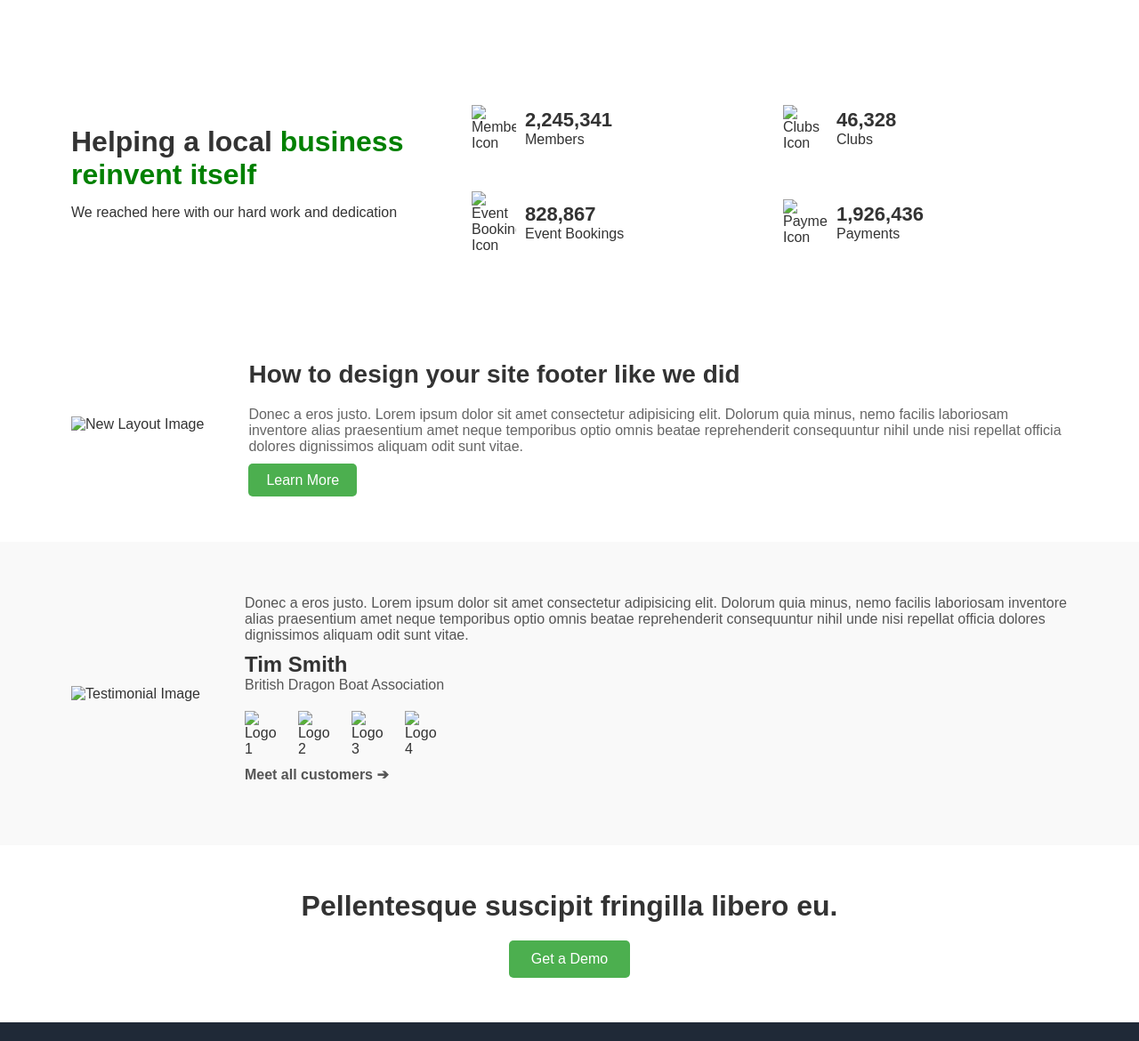
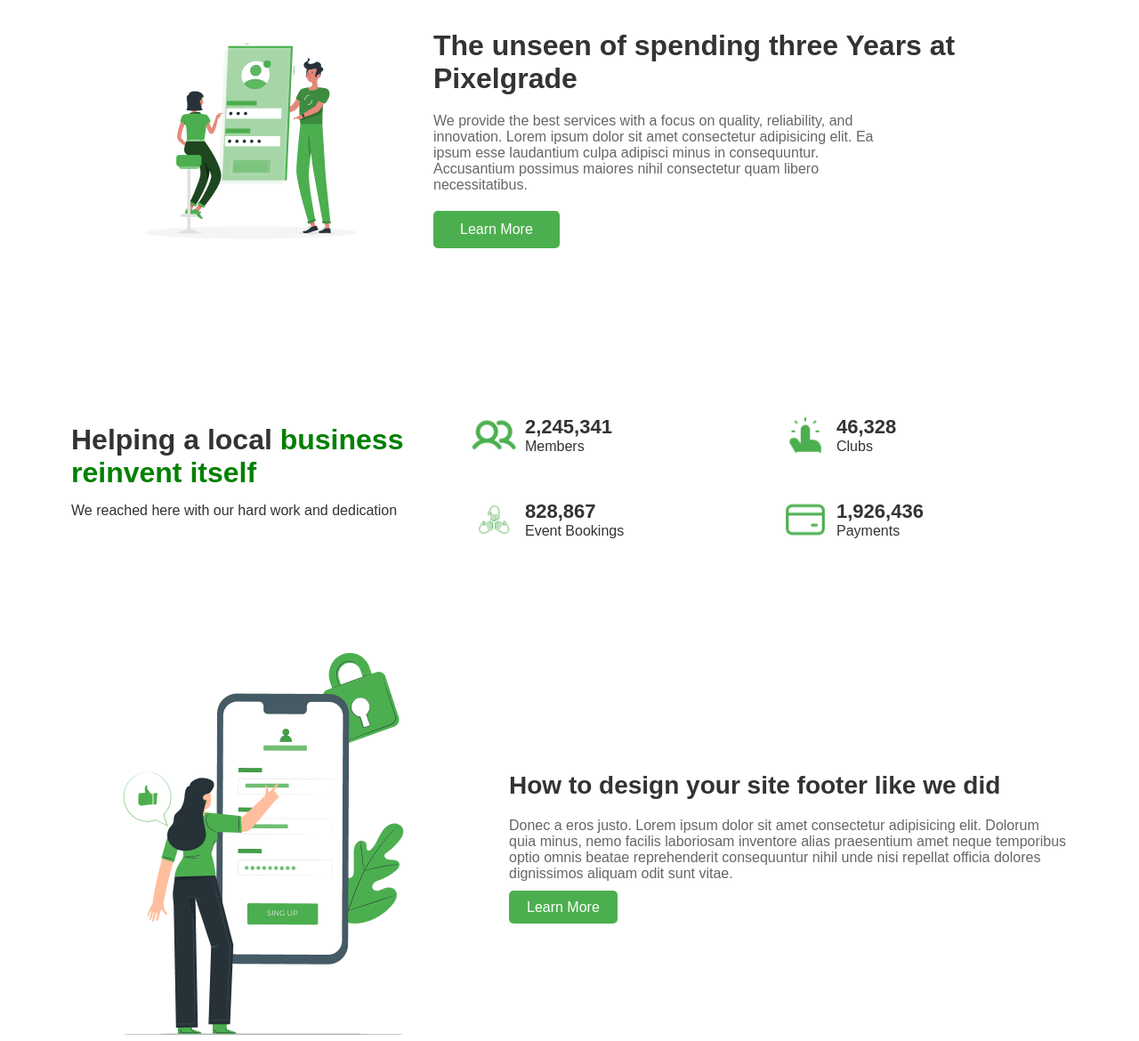
Before and after one commit to Aiza-Rabbani/hackaton, a plain HTML site: page index.html in a window 1280 px wide. Shown: the part 1594-2764 px from the top of the page at 89% size. Drawn offline with Linux system fonts and the light colour scheme.

Commit message:
Update index.html

```diff
--- a/index.html
+++ b/index.html
@@ -42,11 +42,11 @@
             <h2>Our Clients</h2>
             <p>We have been working with some Fortune 500+ clients</p>
             <div class="ourclient-logo">
-                <img src="images/Logo (1).png" alt="Client1">
-                <img src="images/Logo (2).png" alt="Client2">
-                <img src="images/Logo (3).png" alt="Client3">
-                <img src="images/Logo (4).png" alt="Client4">
-                <img src="images/Logo (5).png" alt="Client5">
+                <img src="Logo (1).png" alt="Client1">
+                <img src="Logo (2).png" alt="Client2">
+                <img src="Logo (3).png" alt="Client3">
+                <img src="Logo (4).png" alt="Client4">
+                <img src="Logo (5).png" alt="Client5">
             </div>
         </div>
 
@@ -54,14 +54,14 @@
             <h2>Manage your entire community in a single system</h2>
             <p>Who is Nextcent suitable for?</p>
             <div class="cards">
-                <img src="images/Frame 4.png" alt="Card Image">
+                <img src="Frame 4.png" alt="Card Image">
             </div>
         </div>
     </section>
 
     <div class="experience">
         <div class="experience-image">
-            <img src="images/Frame 35.png" alt="Experience Image">
+            <img src="Frame 35.png" alt="Experience Image">
         </div>
         <div class="experience-content">
             <h2 class="head">The unseen of spending three Years at Pixelgrade</h2>
@@ -80,28 +80,28 @@
         </div>
         <div class="helping-part">
             <div class="icons">
-                <img src="images/Icon (1).png" alt="Members Icon">
+                <img src="/Icon (1).png" alt="Members Icon">
                 <div>
                     <h3>2,245,341</h3>
                     <p>Members</p>
                 </div>
             </div>
             <div class="icons">
-                <img src="images/Icon (2).png" alt="Clubs Icon">
+                <img src="Icon (2).png" alt="Clubs Icon">
                 <div>
                     <h3>46,328</h3>
                     <p>Clubs</p>
                 </div>
             </div>
             <div class="icons">
-                <img src="images/Icon (3).png" alt="Event Bookings Icon">
+                <img src="Icon (3).png" alt="Event Bookings Icon">
                 <div>
                     <h3>828,867</h3>
                     <p>Event Bookings</p>
                 </div>
             </div>
             <div class="icons">
-                <img src="images/Icon (4).png" alt="Payments Icon">
+                <img src="Icon (4).png" alt="Payments Icon">
                 <div>
                     <h3>1,926,436</h3>
                     <p>Payments</p>
@@ -112,7 +112,7 @@
 
     <section class="Customer">
         <div class="customer-image">
-            <img src="images/pana.png" alt="New Layout Image">
+            <img src="pana.png" alt="New Layout Image">
         </div>
         <div class="customer-text">
             <h1>How to design your site footer like we did</h1>
@@ -123,17 +123,17 @@
 
     <section class="Tim-smith">
         <div class="smith-image">
-            <img src="images/image 9.png" alt="Testimonial Image">
+            <img src="image 9.png" alt="Testimonial Image">
         </div>
         <div class="smith-text">
             <p>Donec a eros justo. Lorem ipsum dolor sit amet consectetur adipisicing elit. Dolorum quia minus, nemo facilis laboriosam inventore alias praesentium amet neque temporibus optio omnis beatae reprehenderit consequuntur nihil unde nisi repellat officia dolores dignissimos aliquam odit sunt vitae.</p>
             <h1>Tim Smith</h1>
             <p>British Dragon Boat Association</p>
             <div class="Icon-part">
-                <img src="images/Icon (1).png" alt="Logo 1">
-                <img src="images/Icon (2).png" alt="Logo 2">
-                <img src="images/Icon (3).png" alt="Logo 3">
-                <img src="images/Icon (4).png" alt="Logo 4">
+                <img src="Icon (1).png" alt="Logo 1">
+                <img src="Icon (2).png" alt="Logo 2">
+                <img src="Icon (3).png" alt="Logo 3">
+                <img src="Icon (4).png" alt="Logo 4">
             </div>
             <p class="icon-text-new">Meet all customers ➔</p>
         </div>
```
